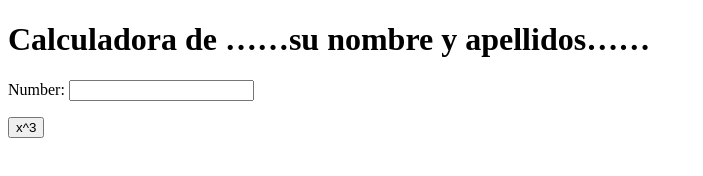
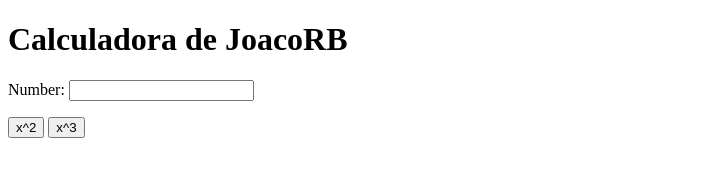
Before and after one commit to JoacoRB/my_calculator_2, a plain HTML site: page index.html in a window 1280 px wide. Shown: the whole page, without its empty margins (0-703 px from the left). Drawn offline with Linux system fonts and the light colour scheme.

Commit message:
Se modifico el fichero html para agregar la funcion de la 2ª potencia

```diff
--- a/index.html
+++ b/index.html
@@ -5,10 +5,11 @@
 		<meta charset="utf-8">
 	</head>
 	<body>
-		<h1>Calculadora de ……su nombre y apellidos……</h1>
+		<h1>Calculadora de JoacoRB</h1>
 		Number:
 		<input type="text" id="n1">
 		<p>
+			<button onclick="square()"> x^2 </button>
 			<button onclick="cube()"> x^3 </button>
 		</p>
 		<script type="text/javascript">
@@ -16,6 +17,10 @@
 				var num = document.getElementById("n1");
 				num.value = Math.pow(num.value, 3);
 			}
+			function square() {
+				var num = document.getElementById("n1");
+				num.value = Math.pow(num.value, 2);
+			}
 		</script>
 	</body>
 </html>
```
